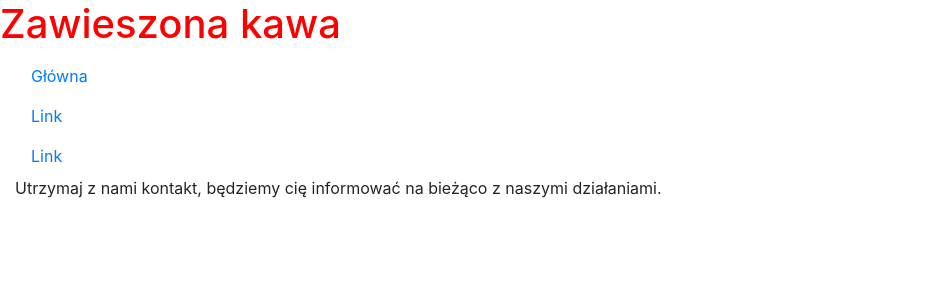
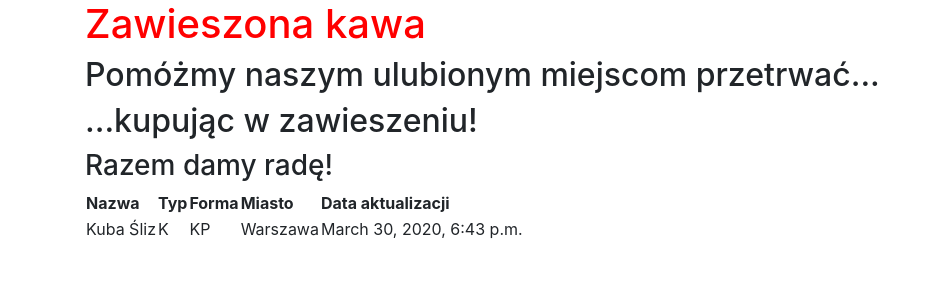
Before and after one commit to kubapi/kryzysowa-kawa, a Django app: page / in a window 1280 px wide. Shown: the top 300 px of the page, without its empty margins (0-938 px from the left). Run offline with Django 3.2, Linux system fonts and the light colour scheme; data comes from the database, SQL or seed files in the repository; both versions use the stored data as it was after the commit; some libraries are stand-ins or nearby versions.

Commit message:
creating business and newsletter models, connecting them with forms and database

```diff
--- a/project_application/admin.py
+++ b/project_application/admin.py
@@ -1,3 +1,5 @@
 from django.contrib import admin
+from project_application.models import Business
 
 # Register your models here.
+admin.site.register(Business)
--- a/project_application/models.py
+++ b/project_application/models.py
@@ -1,3 +1,37 @@
 from django.db import models
+import datetime
 
 # Create your models here.
+class Business(models.Model):
+    """docstring for Business."""
+    name = models.CharField(max_length = 264, unique = True)
+    AVAILABLE_TYPES = (
+        ('K', 'Kawiarnia'),
+        ('R', 'Restauracja'),
+        ('B', 'Bar'),
+        ('I', 'Inna'),
+    )
+    type = models.CharField(max_length = 264, choices = AVAILABLE_TYPES)
+    AVAILABLE_FORMS = (
+        ('KP', 'Karta podarunkowa'),
+        ('Z', 'Zniżka'),
+        ('ZAW', 'Zawieszony produkt (np.kawa)"'),
+        ('I', 'Inna'),
+    )
+    form = models.CharField(max_length = 264, choices = AVAILABLE_FORMS)
+    url = models.URLField(unique=True)
+    city = models.CharField(max_length = 264)
+    update_date = models.DateTimeField(auto_now=True)
+
+
+    def __str__(self):
+        return self.name
+
+class NewsletterSubscriber(models.Model):
+    """docstring for Newsletter."""
+    email = models.EmailField(unique=True)
+    name = models.CharField(max_length = 264)
+    starting_date = models.DateTimeField(auto_now=True)
+
+    def __str__(self):
+        return self.email
--- a/project_application/urls.py
+++ b/project_application/urls.py
@@ -7,5 +7,6 @@ app_name = 'project_application'
 urlpatterns = [
     #name = '' is used for connecting with {% url %} in tamplates
     path('about/', views.about, name='about'),
-    path('contact/', views.contact, name='contact')
+    path('contact/', views.contact, name='contact'),
+    path('form/', views.businesses, name='form')
 ]
--- a/project_application/views.py
+++ b/project_application/views.py
@@ -1,8 +1,26 @@
 from django.shortcuts import render
+
+from .forms import NewBusiness, NewNewsletterSubscriber
+from .models import Business
 
 # Create your views here.
 def main(request):
-    return render(request, 'project_application/main.html')
+    businesses_list = Business.objects.order_by('update_date')
+    businesses_dict = {'businesses':businesses_list}
+    return render(request, "project_application/main.html",context=businesses_dict)
+
+def businesses(request):
+    form = NewBusiness()
+
+    if request.method == "POST":
+        form = NewBusiness(request.POST)
+
+        if form.is_valid():
+            form.save(commit=True)
+            return main(request)
+        else:
+            print("Form error!")
+    return render(request, 'project_application/form.html', {'form':form})
 
 def about(request):
     return render(request, 'project_application/about.html')
--- a/templates/project_application/about.html
+++ b/templates/project_application/about.html
@@ -1 +1,6 @@
 <!DOCTYPE html>
+{% extends "project_application/base.html" %}
+  {% block body_block %}
+  <!-- Insert here -->
+  <h1>This is about page!</h1>
+  {% endblock %}
--- a/templates/project_application/base.html
+++ b/templates/project_application/base.html
@@ -8,36 +8,29 @@
     <!-- Style -->
     <link rel="stylesheet" href="{% static "project_application/css/style.css" %}">
 
+    <!-- jQuery CDN  -->
+    <script src="https://code.jquery.com/jquery-3.4.1.js" integrity="sha256-WpOohJOqMqqyKL9FccASB9O0KwACQJpFTUBLTYOVvVU=" crossorigin="anonymous"></script>
+
     <!-- Bootstrap CDN -->
     <link rel="stylesheet" href="https://stackpath.bootstrapcdn.com/bootstrap/4.3.1/css/bootstrap.min.css" integrity="sha384-ggOyR0iXCbMQv3Xipma34MD+dH/1fQ784/j6cY/iJTQUOhcWr7x9JvoRxT2MZw1T" crossorigin="anonymous">
   </head>
   <body>
-    <h1>Zawieszona kawa</h1>
-    <div class="container-fluid">
-        <ul class="nav flex-column">
-          <li class="nav-item">
-            <a class="nav-link active" href="#">Główna</a>
-          </li>
-          <li class="nav-item">
-            <a class="nav-link" href="#">Link</a>
-          </li>
-          <li class="nav-item">
-            <a class="nav-link" href="#">Link</a>
-          </li>
-          <li class="nav-item">
-            Utrzymaj z nami kontakt,
-            będziemy cię informować na bieżąco z naszymi działaniami.
-          </li>
-        </ul>
+    <div class="container">
+      <div class="brand">
+        <h1>Zawieszona kawa</h1>
+      </div>
+      <div class="hero_text">
+        <h2>Pomóżmy naszym ulubionym miejscom przetrwać...</h2>
+        <h2>...kupując w zawieszeniu!</h2>
+        <h3>Razem damy radę!</h3>
+      </div>
+    </div>
+    <div class="container">
+        {% block body_block %}
 
-        <div class="container">
-          {% block body_block %}
-
-          {% endblock %}
-        </div>
-
+        {% endblock %}
     </div>
 
-
+    <script src="{% static "project_application/scripts/styling_script.js"%}" charset="utf-8"></script>
   </body>
 </html>
--- a/templates/project_application/contact.html
+++ b/templates/project_application/contact.html
@@ -1 +1,6 @@
 <!DOCTYPE html>
+{% extends "project_application/base.html" %}
+  {% block body_block %}
+  <!-- Insert here -->
+  <h1>This is contact page!</h1>
+  {% endblock %}
--- a/templates/project_application/main.html
+++ b/templates/project_application/main.html
@@ -3,4 +3,29 @@
   {% block body_block %}
   <!-- Insert here -->
 
+    {% if businesses %}
+    <table class="tabble">
+      <thead>
+      <tr>
+        <th scope="col">Nazwa</th>
+        <th scope="col">Typ</th>
+        <th scope="col">Forma</th>
+        <th scope="col">Miasto</th>
+        <th scope="col">Data aktualizacji</th>
+      </tr>
+    </thead>
+    <tbody>
+      {% for business in businesses%}
+      <tr>
+        <td>{{business.name}}</td>
+        <td>{{business.type}}</td>
+        <td>{{business.form}}</td>
+        <td>{{business.city}}</td>
+        <td>{{business.update_date}}</td>
+      </tr>
+      {% endfor %}
+    </tbody>
+    </table>
+    {% endif %}
+
   {% endblock %}
```
Also changed, not shown: project_application/forms.py (added, +14 -0 lines), templates/project_application/form.html (+19 -0 lines), db.sqlite3, project_application/migrations/0001_initial.py (added), project_application/migrations/0002_auto_20200330_2044.py (added), static/project_application/scripts/styling_script.js (added).
